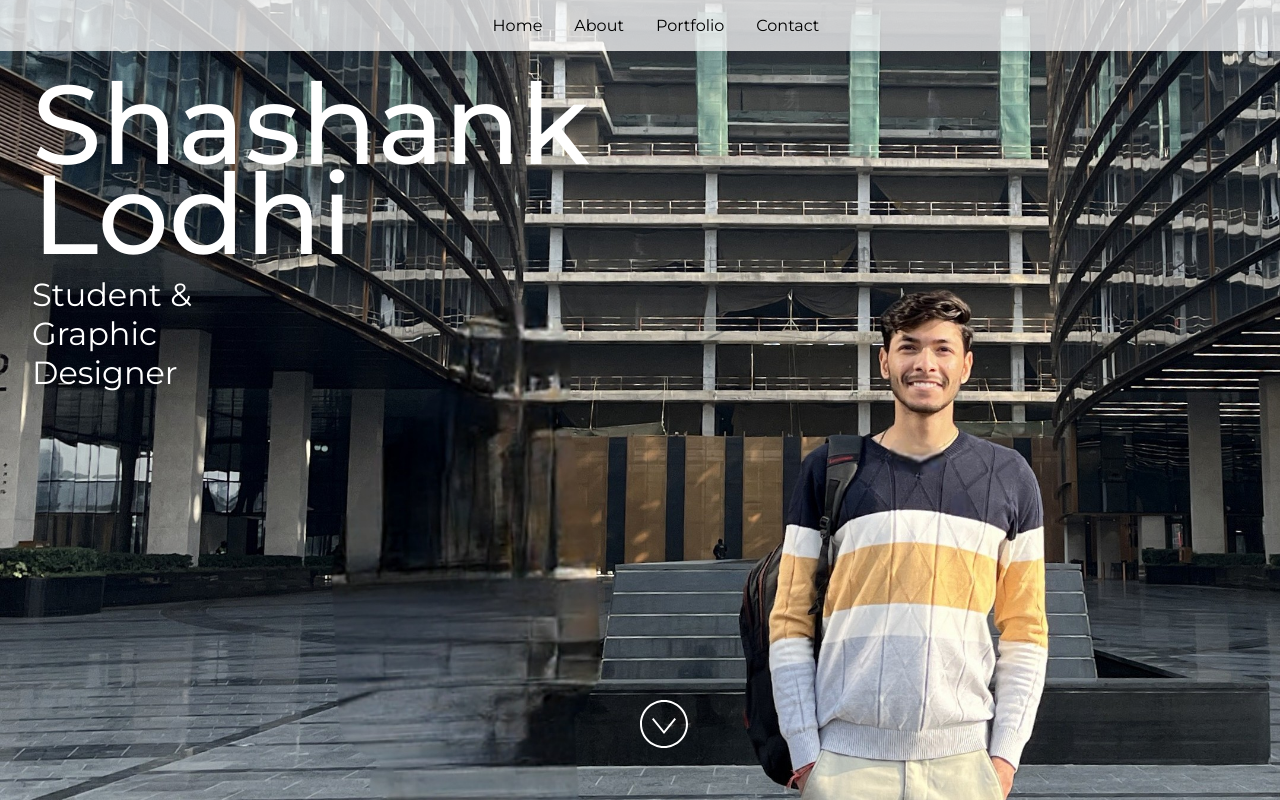
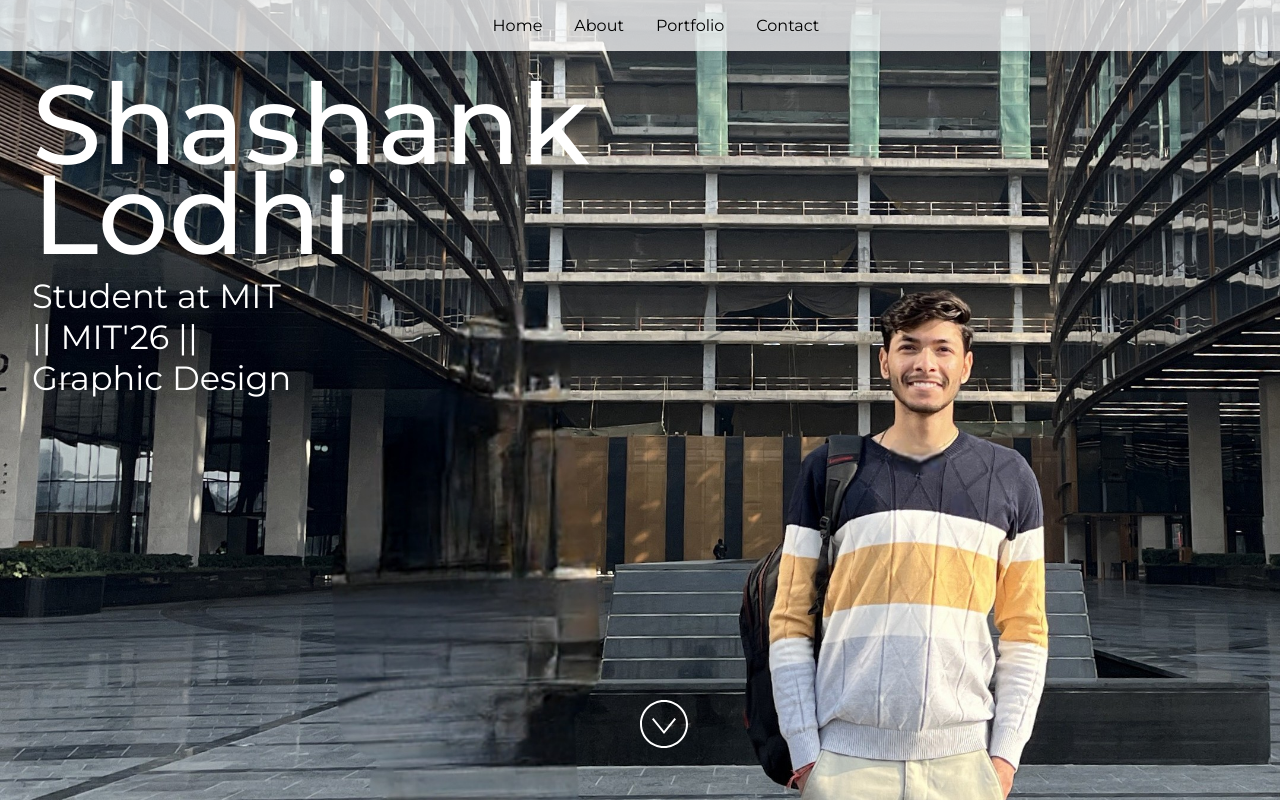
Before and after one commit to ShashankRajput90/my-portfolio-repo, a React (Vite) app: page / in a window 1280 px wide. Built offline with nearby package versions, Linux system fonts and the light colour scheme.

Commit message:
Final changes done !!

```diff
--- a/src/App.jsx
+++ b/src/App.jsx
@@ -25,14 +25,14 @@ import "./styles.css";
  */
 const siteProps = {
   name: "Shashank Lodhi",
-  title: "Student & Graphic Designer",
+  title: "Student at MIT || MIT'26 || Graphic Design",
   email: "rajputshashank9012@gmail.com",
-  gitHub: "microsoft",
-  instagram: "microsoft",
-  linkedIn: "satyanadella",
+  gitHub: "ShashankRajput90",
+  instagram: "Shashankrajput90",
+  linkedIn: "shashank-lodhi-a93b2524b/",
   medium: "",
   twitter: "",
-  youTube: "Code",
+  youTube: "",
 };
 
 const primaryColor = "#4E567E";
--- a/src/styles.css
+++ b/src/styles.css
@@ -56,7 +56,7 @@ h1 {
 }
 
 h2 {
-  font-size: 2rem;
+  font-size: 2.10rem;
   color : rgb(255, 255, 255);
   font-weight: 400;
   margin: 0;
```
